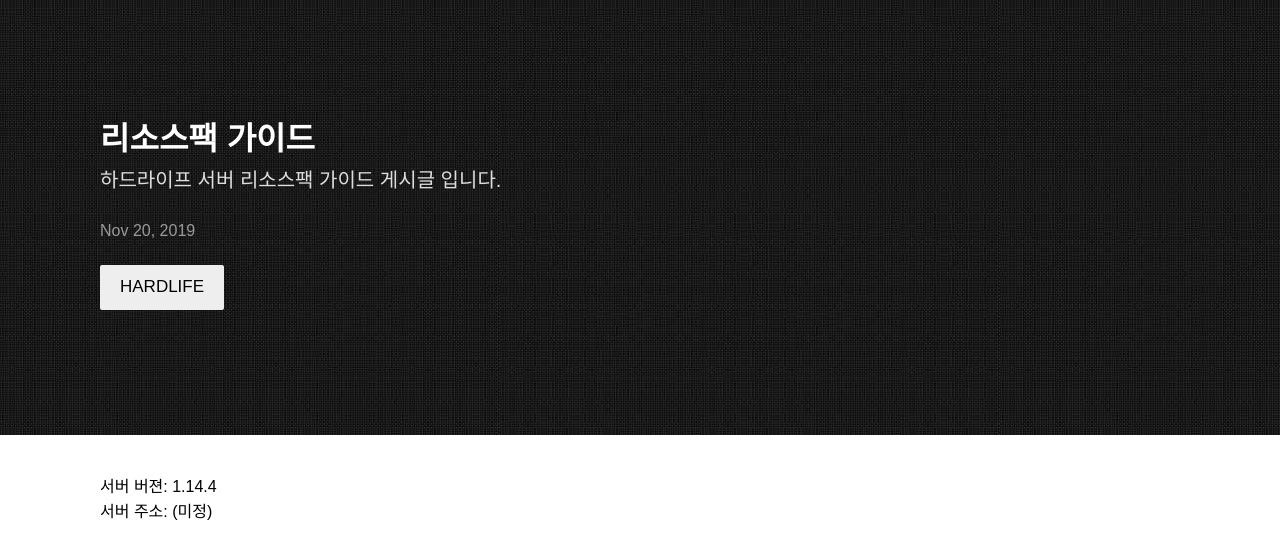
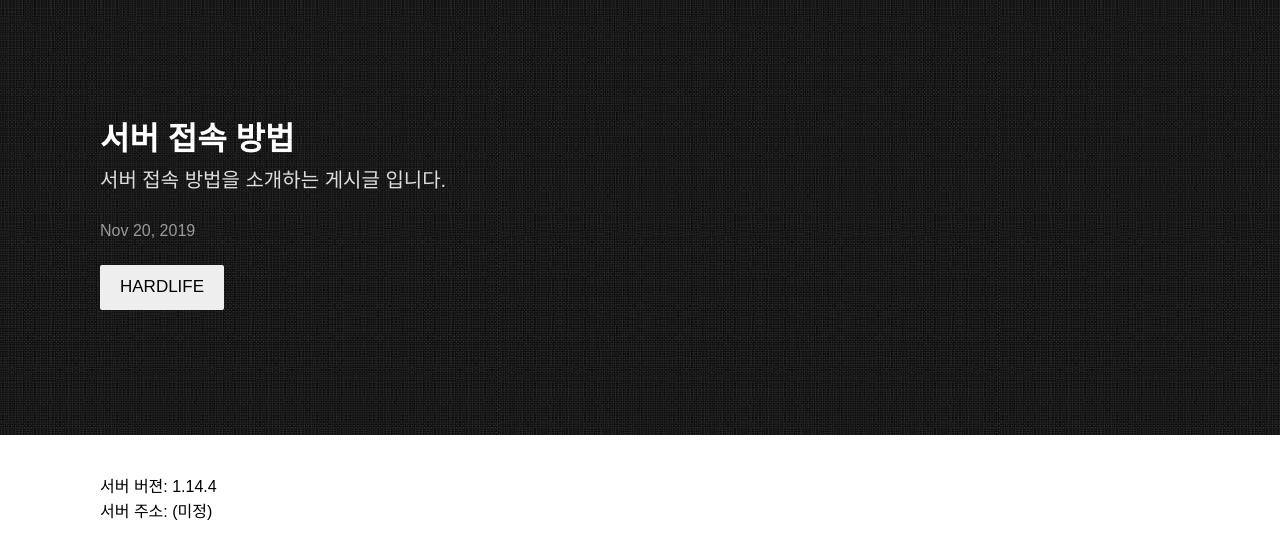
Before and after one commit to dueilee0/dueilee0.github.io, a Jekyll site: the page built from _posts/2019-11-20-서버-접속-방법.markdown, in a window 1280 px wide. Shown: the top 559 px of the page. Built offline with Jekyll 4.4.1, drawn with Linux system fonts in a browser that asks for light colours; some web fonts are replaced.

Commit message:
Update 2019-11-20-서버-접속-방법.markdown

```diff
--- a/_posts/2019-11-20-서버-접속-방법.markdown
+++ b/_posts/2019-11-20-서버-접속-방법.markdown
@@ -1,7 +1,7 @@
 ---
 layout: post
-title:  "리소스팩 가이드"
-description: 하드라이프 서버 리소스팩 가이드 게시글 입니다.
+title:  "서버 접속 방법"
+description: 서버 접속 방법을 소개하는 게시글 입니다.
 date:   2019-11-20 21:03:36
 categories: HARDLIFE
 ---
```
